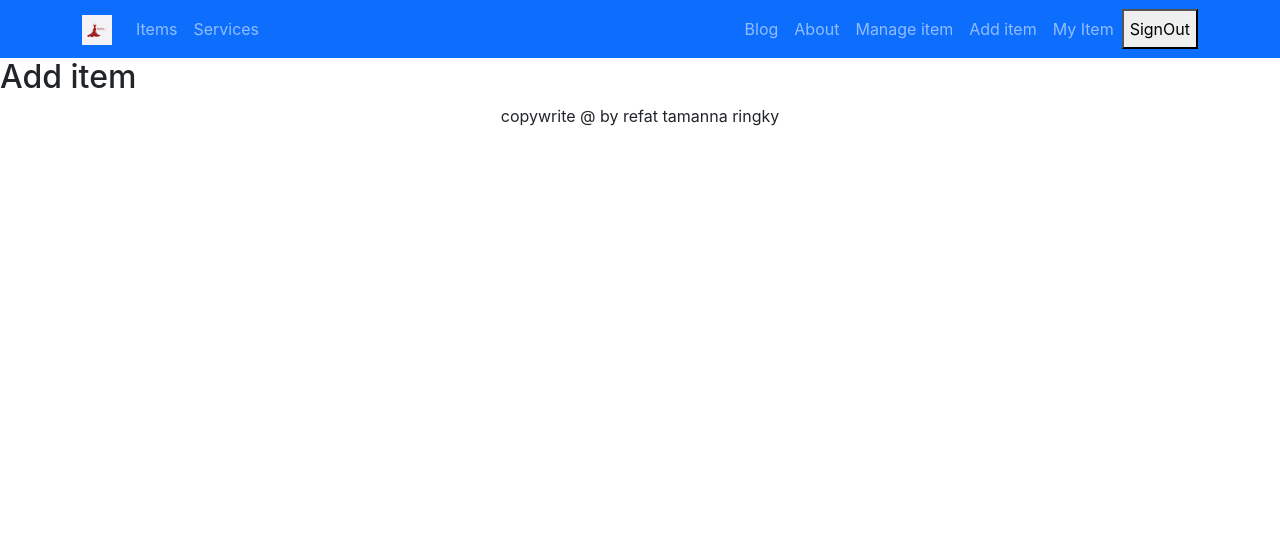
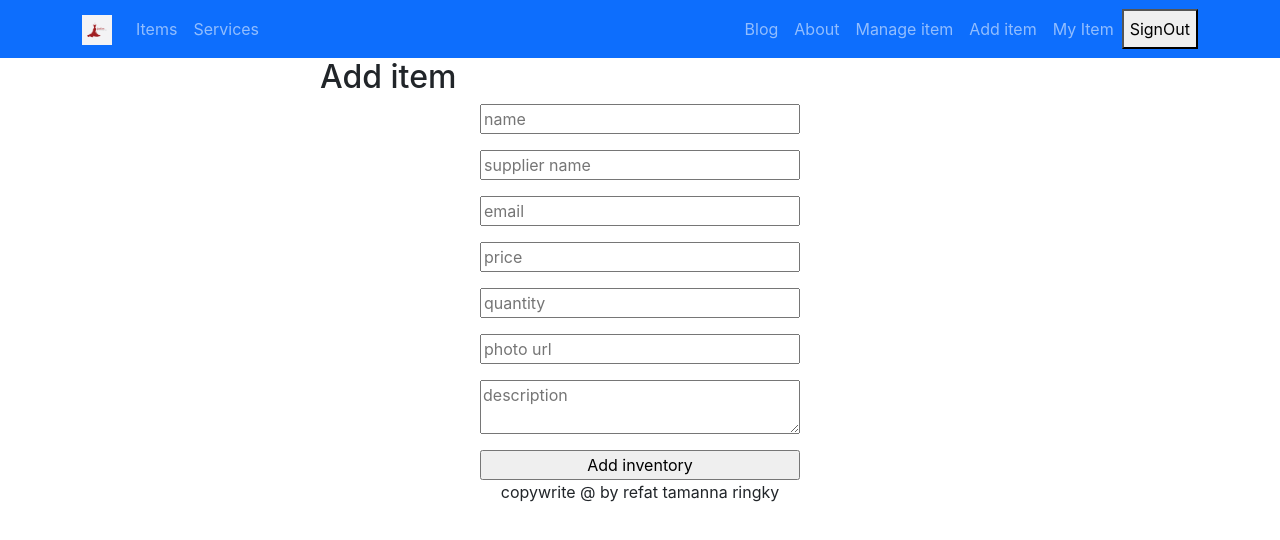
Before and after one commit to RefatRingky/warehouse-management-website, a React (Create React App) app: page /additem in a window 1280 px wide. Shown: the top 540 px of the page. Built offline with nearby package versions, Linux system fonts and the light colour scheme; no server answers; sample sign-in values are in the browser's storage.

Commit message:
add item form create

```diff
--- a/src/Pages/AddItem/AddItem.js
+++ b/src/Pages/AddItem/AddItem.js
@@ -1,9 +1,25 @@
 import React from 'react';
+import { useForm } from "react-hook-form";
 
 const AddItem = () => {
+    const { register, handleSubmit } = useForm();
+    const onSubmit = data => console.log(data);
     return (
-        <div>
+        <div className='w-50 mx-auto'>
             <h2>Add item</h2>
+            <form className='add-item-from d-flex flex-column w-50 mx-auto' onSubmit={handleSubmit(onSubmit)}>
+                <input className='mb-3' placeholder='name' {...register("name", { required: true, maxLength: 20 })} />
+                <input className='mb-3' placeholder='supplier name' type="text" {...register("supplier name",)} />
+                <input className='mb-3' placeholder='email' type="email" {...register("email")}  />
+                <input className='mb-3' placeholder='price' type="number" {...register("price",)} />
+                <input className='mb-3' placeholder='quantity' type="number" {...register("quantity")} />
+
+
+                <input className='mb-3' placeholder='photo url' type="text" {...register("img",)} />
+                <textarea className='mb-3' placeholder='description' {...register("desc",)} />
+                <input className='add-btn' type="submit" value={'Add inventory'} />
+            </form>
+
         </div>
     );
 };
```
